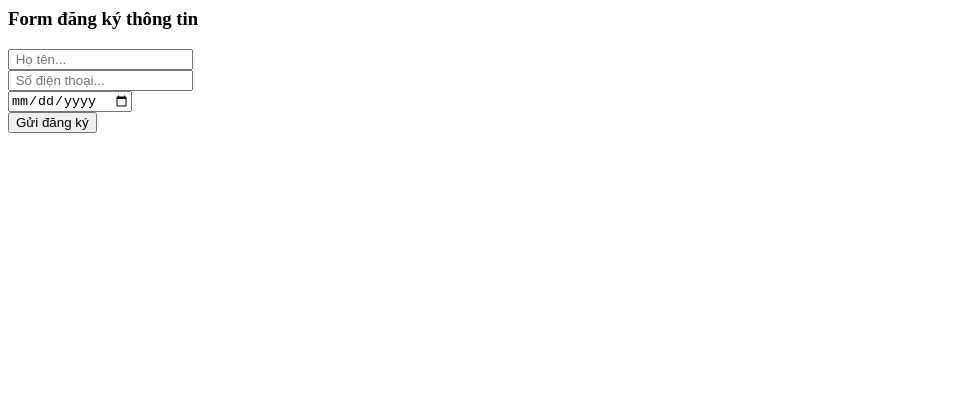
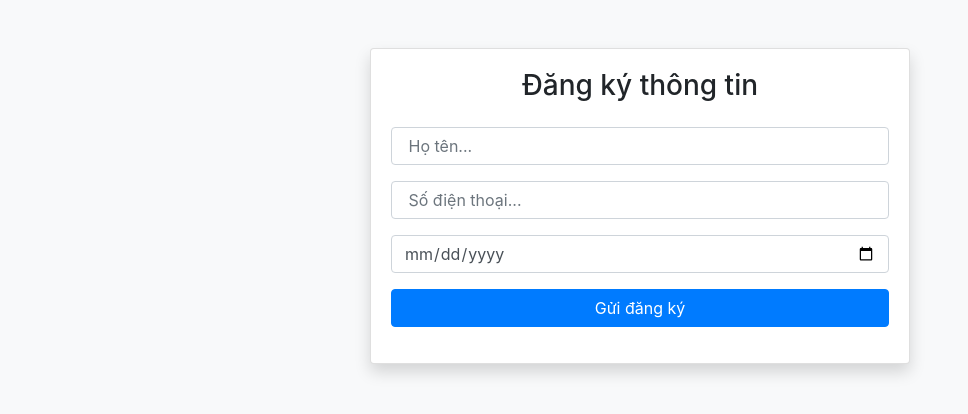
Before and after one commit to bachtoanlx/mywebForm, a plain HTML site: page index.html in a window 1280 px wide. Shown: the whole page, without its empty margins (0-968 px from the left). Drawn offline with nearby package versions, Linux system fonts and the light colour scheme.

Commit message:
Update gaio dien index.html

```diff
--- a/index.html
+++ b/index.html
@@ -1,48 +1,52 @@
-<div id="dangky" class="col-md-4  col-sm-12  dangky ">
-					<div class="row">
-						<h3 class="index-title text-center">Form đăng ký thông tin</h3>
-								<!--Cách 1: HIỂN THỊ THÔNG BÁO DẠNG POUPUP -->
-								<script type="text/javascript">
-									var submitted=false;
-								</script>
-								<iframe id="hidden_iframe" name="hidden_iframe" onload="if(submitted){alert('Bạn đã gửi thông tin thành công !');}" style="display: none;"></iframe>
-								<!--Cách 2: HIỂN THỊ THÔNG BÁO DẠNG LINK-->
+<!DOCTYPE html>
+<html lang="en">
+<head>
+    <base target="_top">
+    <meta charset="UTF-8">
+    <meta name="viewport" content="width=device-width, initial-scale=1.0">
+    <title>Form đăng ký thông tin</title>
 
-						<div class=" wow fadeInRight animated" style="visibility: visible; animation-name: fadeInRight;">
-							<script type="text/javascript">
-								var submitted=false;
-							</script>
-							<iframe id="hidden_iframe" name="hidden_iframe" onload="if(submitted){window.location='thongbao.html';}" style="display: none;"></iframe>
-							<!--Cách 2: End HIỂN THỊ THÔNG BÁO DẠNG LINK-->
-							<form onsubmit="submitted=true;" target="hidden_iframe" class="text-left"  role="form" id="ss-form" method="GET" action="https://script.google.com/macros/s/AKfycbxPf2aPjYMc6hpkzzzDxjp8te8VaYuWEB3bBBbJPuSLaWX7E1a9kOThdYqkFs2cUSZp/exec">
-								<div class="form-group col-md-10 col-md-offset-1 col-sm-12">
-									<div>
-										<input title="" required="" class="form-control" placeholder=" Họ tên... " dir="auto" id="hoten" value="" name="hoten" type="text">
-									</div>
-								</div>
+    <!-- Bootstrap CSS -->
+    <link href="https://stackpath.bootstrapcdn.com/bootstrap/4.5.2/css/bootstrap.min.css" rel="stylesheet">
 
-								<div class="form-group col-md-10 col-md-offset-1 col-sm-12">
-									<div>
-										<input title="" required="" class="form-control" placeholder=" Số điện thoại... " dir="auto" id="dienthoai" value="" name="dienthoai" type="text">
-									</div>
-								</div>
+    <style>
+        /* Thêm CSS tùy chỉnh tại đây nếu cần */
+        body {
+            background-color: #f8f9fa; /* Màu nền */
+        }
+    </style>
+</head>
+<body>
+    <div class="container mt-5"> <!-- Container Bootstrap -->
+        <div class="row justify-content-center"> <!-- Row Bootstrap: căn giữa nội dung -->
+            <div class="col-md-6"> <!-- Cột Bootstrap: chiều rộng 50% trên màn hình lớn -->
+                <div class="card shadow"> <!-- Thẻ card để bao bọc nội dung -->
+                    <div class="card-body">
+                        <h3 class="text-center mb-4">Đăng ký thông tin</h3>
 
-								<div class="form-group col-md-10 col-md-offset-1 col-sm-12">
-									<div>
-										<input title="" required="" class="form-control" placeholder=" Năm sinh... " dir="auto" id="namsinh" value="" name="namsinh" type="date">
-									</div>
-								</div>
+                        <form onsubmit="submitted=true;" target="hidden_iframe" class="text-left" role="form" id="ss-form" method="GET" action="https://script.google.com/macros/s/AKfycbxPf2aPjYMc6hpkzzzDxjp8te8VaYuWEB3bBBbJPuSLaWX7E1a9kOThdYqkFs2cUSZp/exec">
+                            <div class="form-group">
+                                <input title="" required="" class="form-control" placeholder=" Họ tên... " dir="auto" id="hoten" value="" name="hoten" type="text">
+                            </div>
+                            <div class="form-group">
+                                <input title="" required="" class="form-control" placeholder=" Số điện thoại... " dir="auto" id="dienthoai" value="" name="dienthoai" type="text">
+                            </div>
+                            <div class="form-group">
+                                <input title="" required="" class="form-control" placeholder=" Năm sinh... " dir="auto" id="namsinh" value="" name="namsinh" type="date">
+                            </div>
+                            <div class="form-group text-center">
+                                <input class="btn btn-primary btn-block" id="ss-submit" value="Gửi đăng ký" name="submit" type="submit">
+                            </div>
+                        </form>
+                    </div>
+                </div>
+            </div>
+        </div>
+    </div>
 
-								<div class="clear"></div>
-
-								<div class="form-group text-center">
-										<input class="btn btn-primary dangkybt" id="ss-submit" value="Gửi đăng ký" name="submit" type="submit">
-									</div>
-							</form>
-
-
-
-
-						</div>
-					</div>
-				</div>
+    <!-- Bootstrap JS và Popper.js -->
+    <script src="https://code.jquery.com/jquery-3.5.1.slim.min.js"></script>
+    <script src="https://cdn.jsdelivr.net/npm/@popperjs/core@2.5.4/dist/umd/popper.min.js"></script>
+    <script src="https://stackpath.bootstrapcdn.com/bootstrap/4.5.2/js/bootstrap.min.js"></script>
+</body>
+</html>
```
